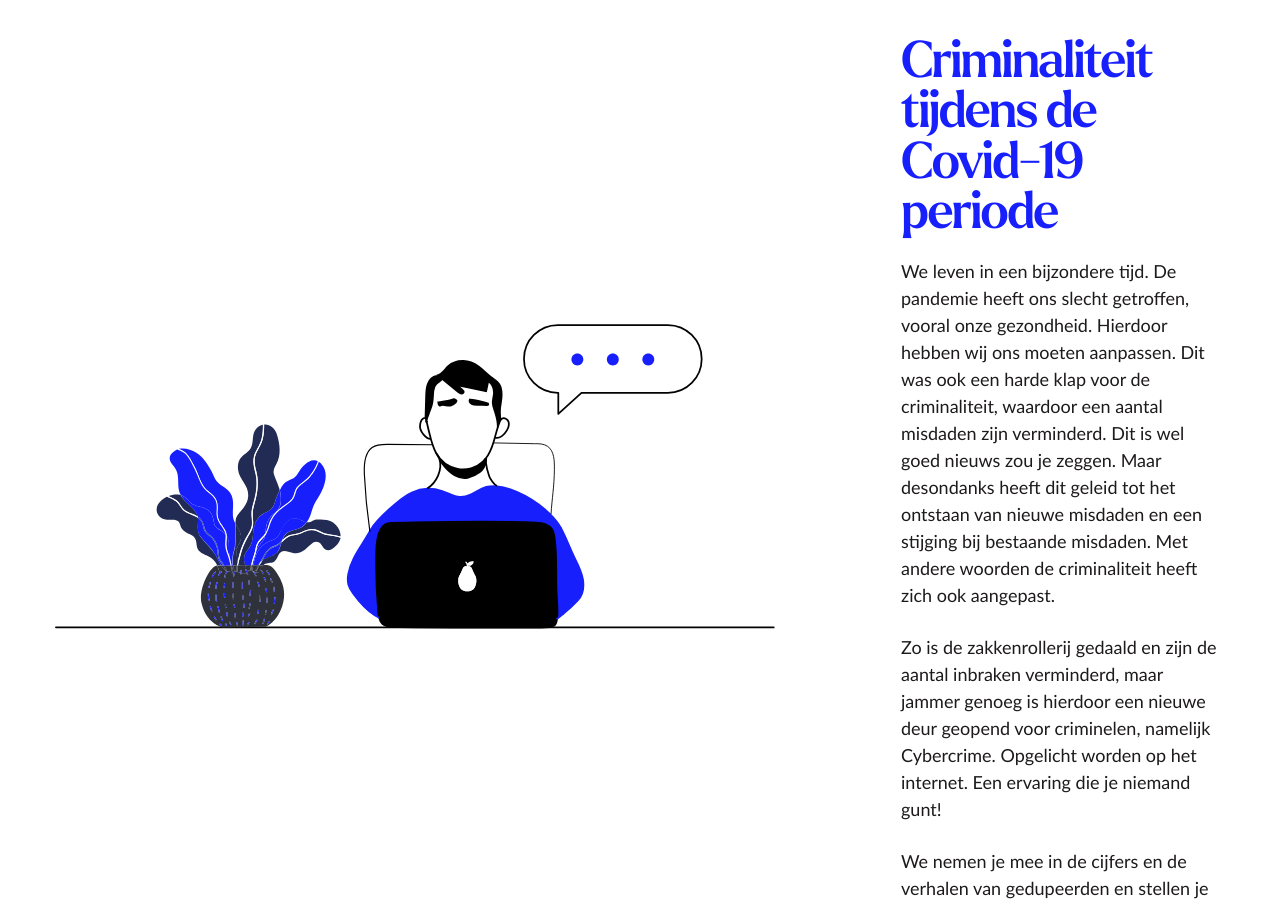
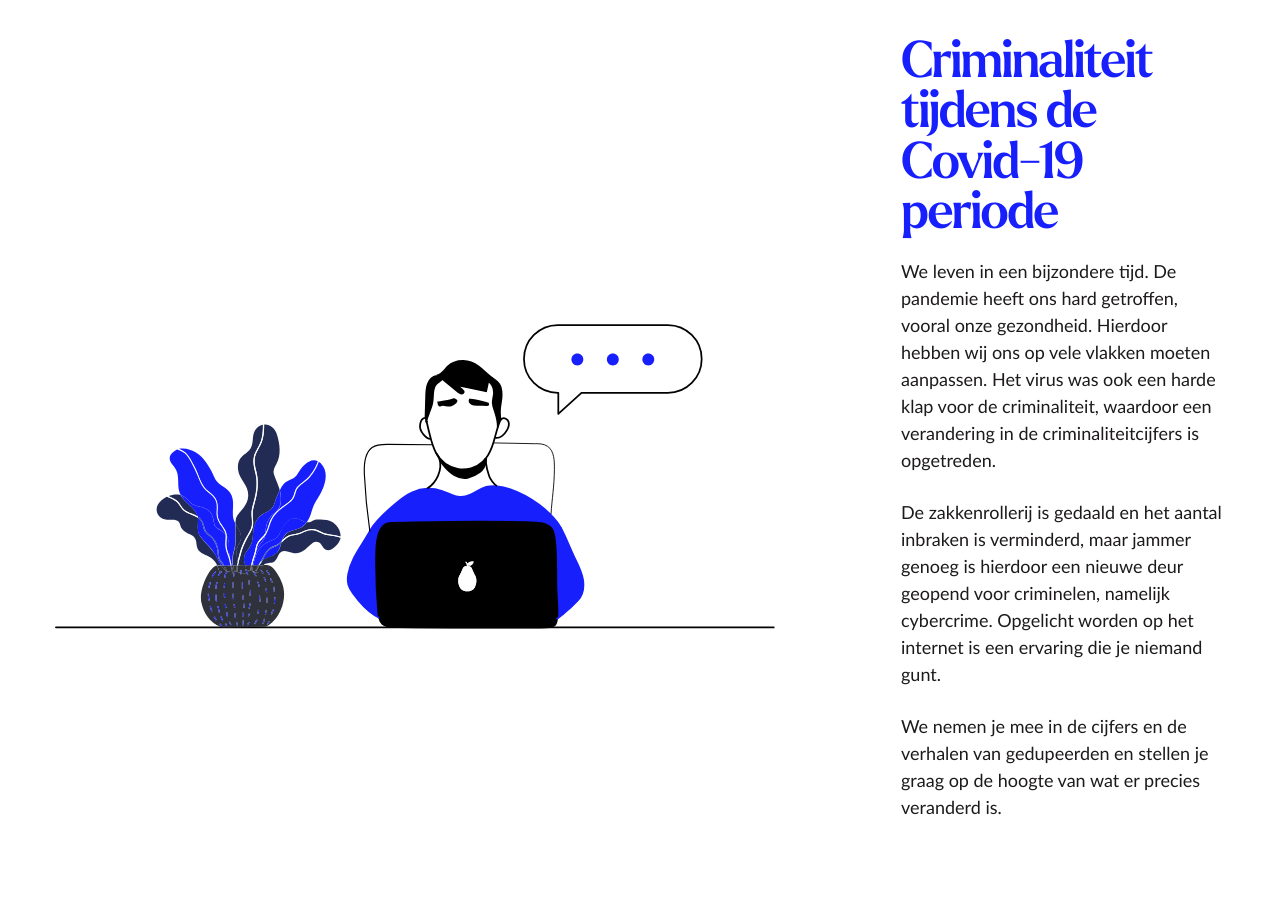
Before and after one commit to itsguus/project_information, a Jekyll site: the page built from index.md, in a window 1280 px wide and 900 px high, scrolled down 322 px. Built offline with Jekyll 4.4.1, drawn with Linux system fonts in a browser that asks for light colours; some web fonts are replaced; some of the changed text lies outside the part shown.

Commit message:
update Guus

```diff
--- a/index.md
+++ b/index.md
@@ -4,9 +4,9 @@ layout: home
 articles:
     -  title: Criminaliteit tijdens de Covid-19 periode
        markdown: |
-            We leven in een bijzondere tijd. De pandemie heeft ons slecht getroffen, vooral onze gezondheid. Hierdoor hebben wij ons moeten aanpassen. Dit was ook een harde klap voor de criminaliteit, waardoor een aantal misdaden zijn verminderd. Dit is wel goed nieuws zou je zeggen. Maar desondanks heeft dit geleid tot het ontstaan van nieuwe misdaden en een stijging bij bestaande misdaden. Met andere woorden de criminaliteit heeft zich ook aangepast.
+            We leven in een bijzondere tijd. De pandemie heeft ons hard getroffen, vooral onze gezondheid. Hierdoor hebben wij ons op vele vlakken moeten aanpassen. Het virus was ook een harde klap voor de criminaliteit, waardoor een verandering in de criminaliteitcijfers is opgetreden.
 
-            Zo is de zakkenrollerij gedaald en zijn de aantal inbraken verminderd, maar jammer genoeg is hierdoor een nieuwe deur geopend voor criminelen, namelijk Cybercrime. Opgelicht worden op het internet. Een ervaring die je niemand gunt!
+            De zakkenrollerij is gedaald en het aantal inbraken is verminderd, maar jammer genoeg is hierdoor een nieuwe deur geopend voor criminelen, namelijk cybercrime. Opgelicht worden op het internet is een ervaring die je niemand gunt.
 
             We nemen je mee in de cijfers en de verhalen van gedupeerden en stellen je graag op de hoogte van wat er precies veranderd is.
 cijfers_articles:
```
Also changed, not shown: other parts of index.md (+2 -3 lines), css/style.css (+13 -0 lines).
